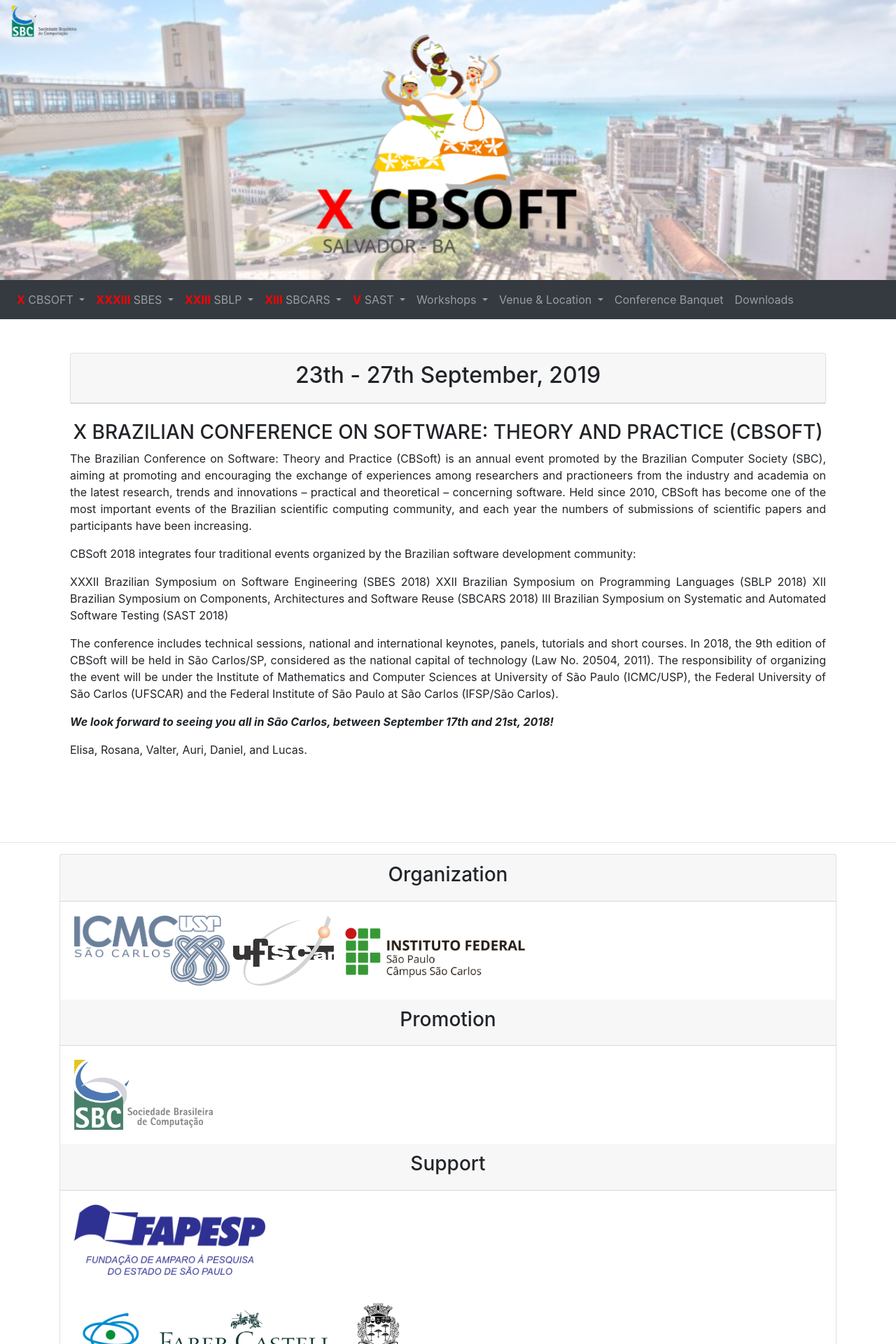
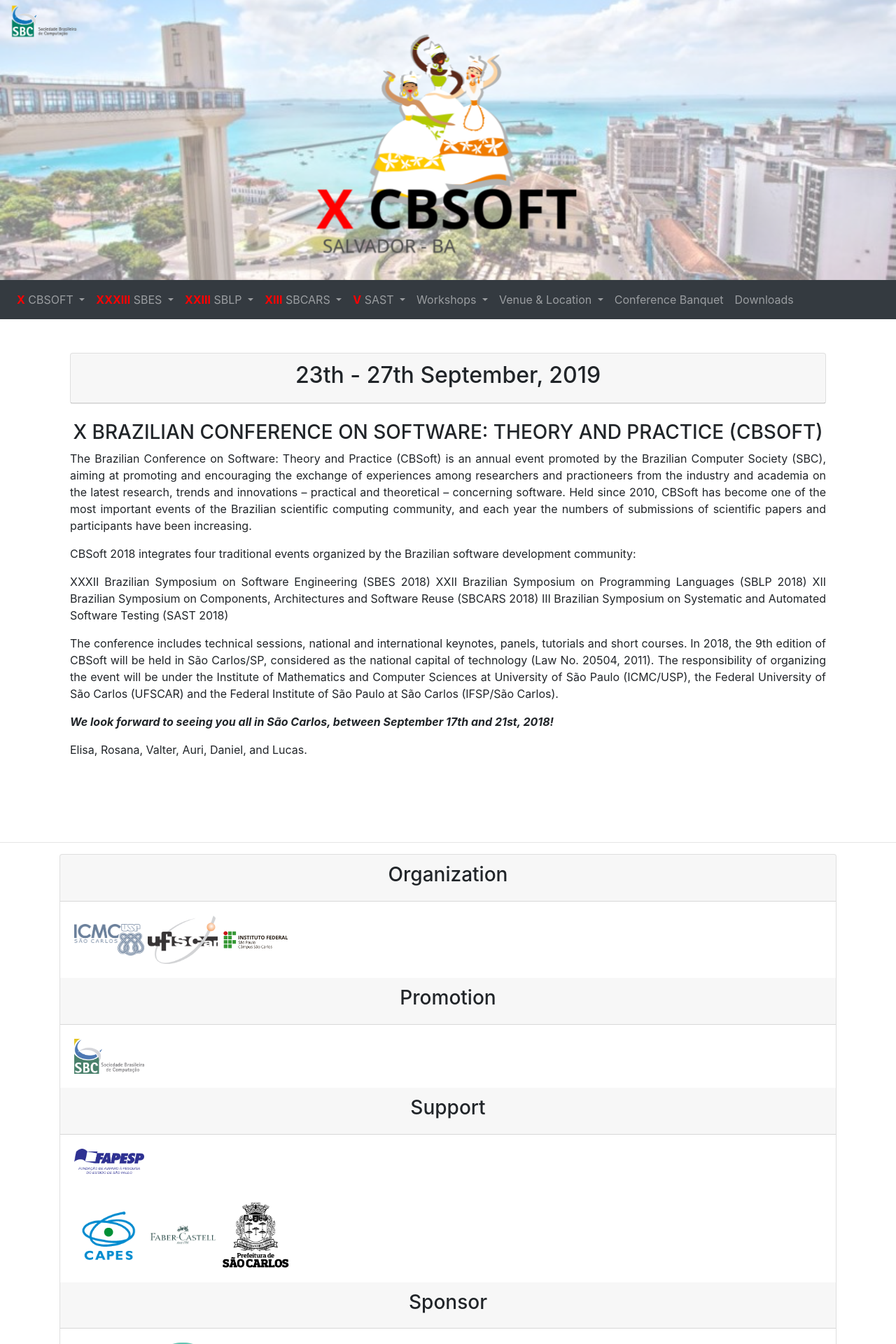
Before and after one commit to tassiovirginio/cbsoft2019, a Jekyll site: the page built from index.md, in a window 1280 px wide. Shown: the top 1920 px of the page at 70% size. Built offline with Jekyll 4.4.1, drawn with Linux system fonts in a browser that asks for light colours; nearby versions of some CDN libraries.

Commit message:
adicionando o botão

```diff
--- a/_includes/navbar.html
+++ b/_includes/navbar.html
@@ -1,4 +1,8 @@
 <nav class="navbar navbar-expand-sm bg-dark navbar-dark sticky-top">
+    <button class="navbar-toggler" type="button" data-toggle="collapse" data-target="#navbarSupportedContent"
+        aria-controls="navbarSupportedContent" aria-expanded="false" aria-label="Toggle navigation">
+        <span class="navbar-toggler-icon"></span>
+    </button>
     <div class="collapse navbar-collapse" id="navbarSupportedContent">
         <ul class="navbar-nav mr-auto">
             <li class="nav-item dropdown">
--- a/_includes/organization.html
+++ b/_includes/organization.html
@@ -8,9 +8,9 @@
             </div>
             <div class="card-body">
                 <div class="text-justify text-black">
-                    <img style="max-height:100px; width: auto; height: auto; text-align: center;" src="assets/images/organization/icmc.png">
-                    <img style="max-height:100px; width: auto; height: auto; text-align: center;" src="assets/images/organization/LogoUFSCar.png">
-                    <img style="max-height:100px; width: auto; height: auto; text-align: center;" src="assets/images/organization/ifsp_sao_carlos.jpg">
+                    <img style="width: 100%; max-width: 100px; height: auto;" src="assets/images/organization/icmc.png">
+                    <img style="width: 100%; max-width: 100px; height: auto;" src="assets/images/organization/LogoUFSCar.png">
+                    <img style="width: 100%; max-width: 100px; height: auto;" src="assets/images/organization/ifsp_sao_carlos.jpg">
                 </div>
             </div>
             <div class="card-header">
@@ -18,7 +18,7 @@
             </div>
             <div class="card-body">
                 <div class="text-justify text-black">
-                    <img style="max-height:100px; width: auto; height: auto;" src="assets/images/organization/logo-sbc2.png">
+                    <img style="width: 100%; max-width: 100px; height: auto;" src="assets/images/organization/logo-sbc2.png">
                 </div>
             </div>
             <div class="card-header">
@@ -26,14 +26,14 @@
             </div>
             <div class="card-body">
                 <div class="text-justify text-black">
-                    <img style="max-height:100px; width: auto; height: auto;" src="assets/images/organization/logo_fapesp.png"
+                    <img style="width: 100%; max-width: 100px; height: auto;" src="assets/images/organization/logo_fapesp.png"
                         alt="Fapesp"> </div>
             </div>
             <div class="card-body">
                 <div class="text-justify text-black">
-                    <img style="max-height:100px; width: auto; height: auto;" src="assets/images/organization/logo-capes.png">
-                    <img style="max-height:100px; width: auto; height: auto;" src="assets/images/organization/Faber-Castell-logo.png">
-                    <img style="max-height:100px; width: auto; height: auto;" src="assets/images/organization/prefeituraSaoCarlos.png">
+                    <img style="width: 100%; max-width: 100px; height: auto;" src="assets/images/organization/logo-capes.png">
+                    <img style="width: 100%; max-width: 100px; height: auto;" src="assets/images/organization/Faber-Castell-logo.png">
+                    <img style="width: 100%; max-width: 100px; height: auto;" src="assets/images/organization/prefeituraSaoCarlos.png">
                 </div>
             </div>
             <div class="card-header">
@@ -41,16 +41,16 @@
             </div>
             <div class="card-body">
                 <div class="text-justify text-black">
-                    <img style="max-height:100px; width: auto; height: auto;" src="assets/images/organization/google-logo.png"
+                    <img style="width: 100%; max-width: 100px; height: auto;" src="assets/images/organization/google-logo.png"
                         alt="Google">
-                    <img style="max-height:100px; width: auto; height: auto;" src="assets/images/organization/B2Wlogo.png"
+                    <img style="width: 100%; max-width: 100px; height: auto;" src="assets/images/organization/B2Wlogo.png"
                         alt="B2W">
-                    <img style="max-height:100px; width: auto; height: auto;" src="assets/images/organization/cemeAI.png"
+                    <img style="width: 100%; max-width: 100px; height: auto;" src="assets/images/organization/cemeAI.png"
                         alt="cemeAI">
                 </div>
                 <div class="card-body">
                     <div class="text-justify text-black">
-                        <img style="max-height:100px; width: auto; height: auto;" src="assets/images/organization/logo-monitora.png"
+                        <img style="width: 100%; max-width: 100px; height: auto;" src="assets/images/organization/logo-monitora.png"
                             alt="Monitora">
                     </div>
                 </div>
```
